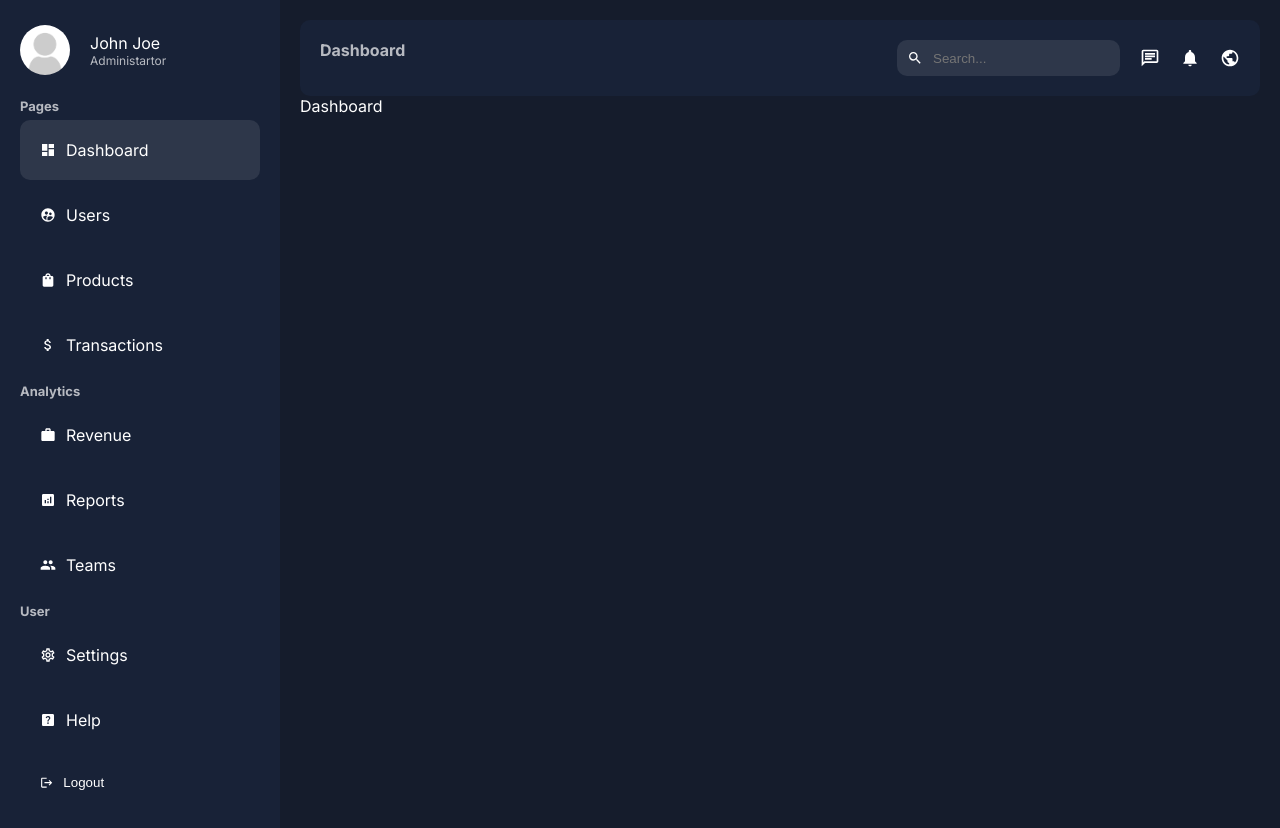
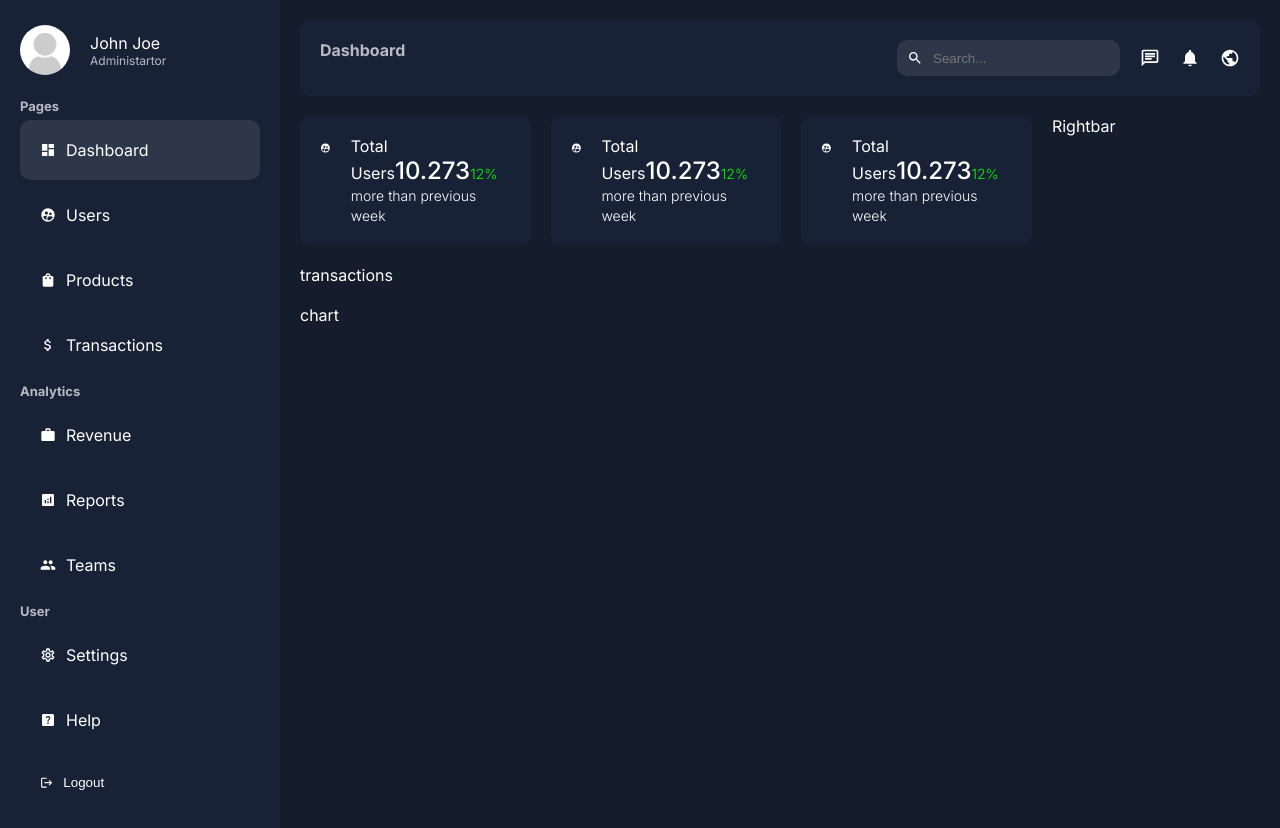
Before and after one commit to Harsh6623/Admin--Dashboard, a Next.js app: page /dashboard in a window 1280 px wide. Built offline with nearby package versions, Linux system fonts and the light colour scheme.

Commit message:
create a card component

```diff
--- a/app/dashboard/page.jsx
+++ b/app/dashboard/page.jsx
@@ -1,5 +1,26 @@
+import Card from "../ui/dashboard/card/card";
+import Chart from "../ui/dashboard/chart/chart";
+import styles from "../ui/dashboard/dashboard.module.css";
+import Rightbar from "../ui/dashboard/rightbar/rightbar";
+import Transactions from "../ui/dashboard/transactions/transactions";
+
 const Dashboard = () => {
-  return <div>Dashboard</div>;
+  return (
+    <div className={styles.wrapper}>
+      <div className={styles.main}>
+        <div className={styles.cards}>
+          <Card />
+          <Card />
+          <Card />
+        </div>
+        <Transactions />
+        <Chart />
+      </div>
+      <div className={styles.side}>
+        <Rightbar />
+      </div>
+    </div>
+  );
 };
 
 export default Dashboard;
--- /dev/null
+++ b/app/ui/dashboard/card/card.jsx
@@ -0,0 +1,21 @@
+import { MdSupervisedUserCircle } from "react-icons/md";
+import styles from "./card.module.css";
+
+const Card = () => {
+  return (
+    <div>
+      <div className={styles.container}>
+        <MdSupervisedUserCircle size={24} />
+        <div className={styles.texts}>
+          <span className={styles.title}>Total Users</span>
+          <span className={styles.number}>10.273</span>
+          <span className={styles.detail}>
+            <span className={styles.positive}>12%</span> more than previous week
+          </span>
+        </div>
+      </div>
+    </div>
+  );
+};
+
+export default Card;
--- /dev/null
+++ b/app/ui/dashboard/card/card.module.css
@@ -0,0 +1,37 @@
+.container {
+  background-color: var(--bgSoft);
+  padding: 20px;
+  border-radius: 10px;
+  display: flex;
+  gap: 20px;
+  cursor: pointer;
+  width: 100%;
+}
+
+.container:hover {
+  background-color: #2e374a;
+}
+
+.text {
+  display: flex;
+  flex-direction: column;
+  gap: 20px;
+}
+
+.number {
+  font-size: 24px;
+  font-weight: 500;
+}
+
+.detail {
+  font-size: 14px;
+  font-weight: 300;
+}
+
+.positive {
+  color: lime;
+}
+
+.nagative {
+  color: red;
+}
--- /dev/null
+++ b/app/ui/dashboard/chart/chart.jsx
@@ -0,0 +1,7 @@
+import styles from "./chart.module.css";
+
+const Chart = () => {
+  return <div className={styles.container}>chart</div>;
+};
+
+export default Chart;
--- /dev/null
+++ b/app/ui/dashboard/chart/chart.module.css
@@ -0,0 +1,2 @@
+.container {
+}
--- a/app/ui/dashboard/dashboard.module.css
+++ b/app/ui/dashboard/dashboard.module.css
@@ -12,3 +12,23 @@
   flex: 4;
   padding: 20px;
 }
+
+.wrapper {
+  display: flex;
+  gap: 20px;
+  margin-top: 20px;
+}
+.main {
+  flex: 2;
+  display: flex;
+  flex-direction: column;
+  gap: 20px;
+}
+.cards {
+  display: flex;
+  gap: 20px;
+  justify-content: space-between;
+}
+.side {
+  flex: 1;
+}
--- /dev/null
+++ b/app/ui/dashboard/rightbar/rightbar.jsx
@@ -0,0 +1,7 @@
+import styles from "./rightbar.module.css";
+
+const Rightbar = () => {
+  return <div className={styles.container}>Rightbar</div>;
+};
+
+export default Rightbar;
--- /dev/null
+++ b/app/ui/dashboard/transactions/transactions.jsx
@@ -0,0 +1,7 @@
+import styles from "./transactions.module.css";
+
+const Transactions = () => {
+  return <div className={styles.container}>transactions</div>;
+};
+
+export default Transactions;
```
Also changed, not shown: app/ui/dashboard/rightbar/rightbar.module.css (added), app/ui/dashboard/transactions/transactions.module.css (added).
